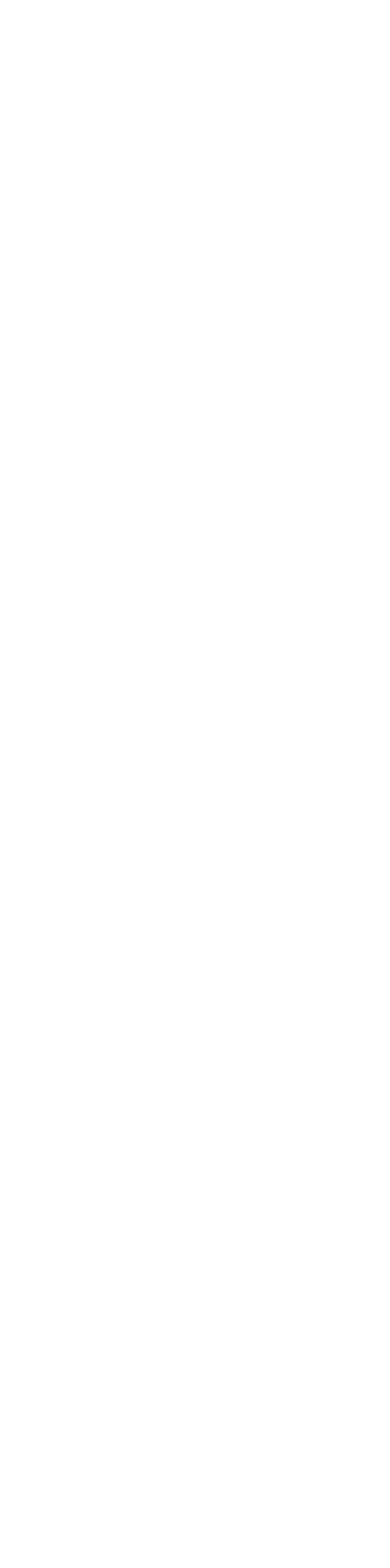
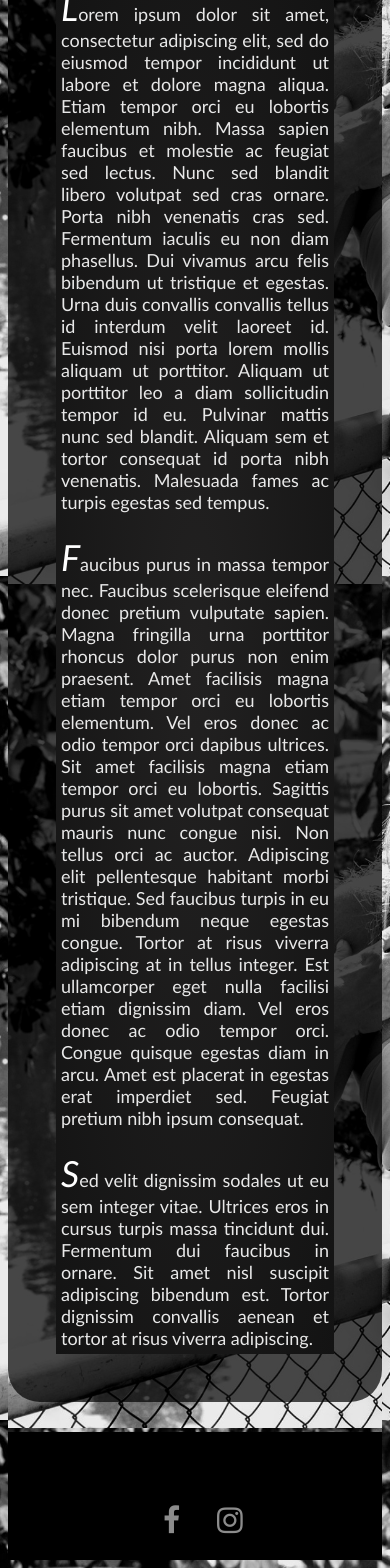
Before and after one commit to arturnilson/ambozfotografia-v2, a Next.js app: page / in a window 390 px wide. Shown: the part 268-1836 px from the top of the page. Before the commit the page ends 956 px from the top, so only its background shows below. Built offline with nearby package versions, Linux system fonts and the light colour scheme.

Commit message:
Criação do Footer

```diff
--- /dev/null
+++ b/components/Footer.js
@@ -0,0 +1,14 @@
+const Footer = () => {
+    return (
+        <div className="footer">
+            <a href="https://www.facebook.com/ambozfotografia" target="_blank">
+                <i className="fa fa-facebook"></i>
+            </a>
+            <a href="https://www.instagram.com/ambozfotografia" target="_blank">
+                <i className="fa fa-instagram"></i>
+            </a>
+        </div>
+    )
+}
+
+export default Footer;
--- a/components/Layout.js
+++ b/components/Layout.js
@@ -1,4 +1,5 @@
 import Nav from './NavigationBar';
+import Footer from './Footer';
 import Head from 'next/head'
 
 import styles from '../styles/Layout.module.css';
@@ -9,12 +10,15 @@ const Layout = ({ children }) => {
             <Head>
                 <title>Amboz Fotografia</title>
             </Head>
-            <Nav />
-            <div className={styles.container}>
-                <main className={styles.main}>
-                    {children}
-                </main>
-            </div>
+            <header>
+                <Nav />
+            </header>
+            <main className={styles.main}>
+                {children}
+            </main>
+            <footer>
+                <Footer />
+            </footer>
         </>
     )
 }
--- a/pages/_document.js
+++ b/pages/_document.js
@@ -10,6 +10,10 @@ class MyDocument extends Document {
                         rel="stylesheet"
                         integrity="sha384-BmbxuPwQa2lc/FVzBcNJ7UAyJxM6wuqIj61tLrc4wSX0szH/Ev+nYRRuWlolflfl"
                         crossorigin="anonymous" />
+
+                    <link
+                        rel="stylesheet"
+                        href="https://cdnjs.cloudflare.com/ajax/libs/font-awesome/4.7.0/css/font-awesome.min.css" />
                 </Head>
                 <body>
                     <Main />
--- a/pages/api/hello.js
+++ /dev/null
@@ -1,5 +0,0 @@
-// Next.js API route support: https://nextjs.org/docs/api-routes/introduction
-
-export default (req, res) => {
-  res.status(200).json({ name: 'John Doe' })
-}
--- a/pages/index.js
+++ b/pages/index.js
@@ -1,9 +1,14 @@
-import Head from 'next/head'
+import Container from 'react-bootstrap/Container';
 
 export default function Home() {
   return (
-    <div>
-      <h1>Index</h1>
-    </div>
+    <Container fluid className="container-fluid">
+      <p className="p-home"><span className="drop">L</span>orem ipsum dolor sit amet, consectetur adipiscing elit, sed do eiusmod tempor incididunt ut labore et dolore magna aliqua. Etiam tempor orci eu lobortis elementum nibh. Massa sapien faucibus et molestie ac feugiat sed lectus. Nunc sed blandit libero volutpat sed cras ornare. Porta nibh venenatis cras sed. Fermentum iaculis eu non diam phasellus. Dui vivamus arcu felis bibendum ut tristique et egestas. Urna duis convallis convallis tellus id interdum velit laoreet id. Euismod nisi porta lorem mollis aliquam ut porttitor. Aliquam ut porttitor leo a diam sollicitudin tempor id eu. Pulvinar mattis nunc sed blandit. Aliquam sem et tortor consequat id porta nibh venenatis. Malesuada fames ac turpis egestas sed tempus.
+            <br /><br />
+        <span className="drop">F</span>aucibus purus in massa tempor nec. Faucibus scelerisque eleifend donec pretium vulputate sapien. Magna fringilla urna porttitor rhoncus dolor purus non enim praesent. Amet facilisis magna etiam tempor orci eu lobortis elementum. Vel eros donec ac odio tempor orci dapibus ultrices. Sit amet facilisis magna etiam tempor orci eu lobortis. Sagittis purus sit amet volutpat consequat mauris nunc congue nisi. Non tellus orci ac auctor. Adipiscing elit pellentesque habitant morbi tristique. Sed faucibus turpis in eu mi bibendum neque egestas congue. Tortor at risus viverra adipiscing at in tellus integer. Est ullamcorper eget nulla facilisi etiam dignissim diam. Vel eros donec ac odio tempor orci. Congue quisque egestas diam in arcu. Amet est placerat in egestas erat imperdiet sed. Feugiat pretium nibh ipsum consequat.
+            <br /><br />
+        <span className="drop">S</span>ed velit dignissim sodales ut eu sem integer vitae. Ultrices eros in cursus turpis massa tincidunt dui. Fermentum dui faucibus in ornare. Sit amet nisl suscipit adipiscing bibendum est. Tortor dignissim convallis aenean et tortor at risus viverra adipiscing.
+      </p>
+    </Container>
   )
 }
--- a/styles/Layout.module.css
+++ b/styles/Layout.module.css
@@ -8,13 +8,13 @@
 }
 
 .main {
-  padding: 5rem 0;
-  flex: 1;
+  /* padding: 5rem 0; */
+  /* flex: 1; */
   display: flex;
-  flex-direction: column;
-  justify-content: flex-start;
-  align-items: center;
-  font-size: 1.25rem;
+  /* flex-direction: column; */
+  /* justify-content: flex-start; */
+  /* align-items: center; */
+  /* font-size: 1.25rem; */
 }
 
 .footer {
--- a/styles/globals.css
+++ b/styles/globals.css
@@ -1,8 +1,15 @@
+* {
+  box-sizing: border-box;
+  font-family: 'Trebuchet MS', 'Lucida Sans Unicode', 'Lucida Grande', 'Lucida Sans', Arial, sans-serif;
+}
+
 html,
 body {
-  padding: 0;
-  margin: 0;
-  font-family: 'Trebuchet MS', 'Lucida Sans Unicode', 'Lucida Grande', 'Lucida Sans', Arial, sans-serif;
+  overflow-x: hidden;
+  background-image: url('/foto1.jpg');
+  background-repeat: no-repeat;
+  background-attachment: fixed;
+  background-size: cover;
 }
 
 a {
@@ -23,7 +30,34 @@ a {
   margin-right: 1rem;
   }
 
-/* .container-fluid {
+.footer {
+  width: 100%;
+  position: relative;
+  background-color: black!important;
+  text-align: center;
+  padding: 1rem;
+  padding-top: 3rem;
+  left: 0;
+  right: 0;
+  bottom: 0;
+  height: 8rem;
+}
+
+.fa {
+  padding: 20px;
+  font-size: 30px;
+  width: 50px;
+  text-align: center;
+  text-decoration: none;
+  margin: 5px 2px;
+  color:rgba(255,255,255,.55);
+}
+
+.fa:hover {
+  opacity: 0.7;
+}
+
+.container-fluid {
     width: 60%;
     margin-right: 5rem;
     margin-left: 5rem;
@@ -43,11 +77,6 @@ a {
     background-clip: padding-box;
 }
 
-.navbar {
-height: 7rem;
-background-color: black!important;
-}
-
 .p-home {
   padding: 3rem;
   width: 100%;
@@ -62,4 +91,131 @@ margin-bottom: 30px;
   border-radius: 2rem;
   border: 3rem solid rgba(0,0,0,.7);
   background-clip: padding-box;
-} */
+}
+
+h1 {
+  color: rgba(255,255,255,.9);
+}
+
+h1.h1-events {
+  text-align: center !important;
+}
+
+hr {
+  margin-top: 1rem;
+  margin-bottom: 1rem;
+  align-items: center;
+  width: 5%;
+  margin-top: 0px;
+  border: 3;
+  border-top: 5px solid white;
+}
+
+.form-label {
+  text-align: left;
+  color: rgba(255,255,255,.8);
+}
+
+.form {
+  padding: 3rem;
+  width: 100%;
+  color: rgba(255,255,255,.9);
+  background: radial-gradient(#222121, #131313);
+  margin-top: 30px;
+  margin-bottom: 30px;
+  border-radius: 2rem;
+  border: 3rem solid rgba(0,0,0,.7);
+  background-clip: padding-box;
+}
+
+span.drop {
+  font-size: 200%;
+  font-style: italic;
+  color: white;
+}
+
+.clear {
+  clear: both;
+  height: 100px;
+}
+
+.success-msg {
+  color: #57A773;
+  padding: 10px 15px;
+}
+
+.error-msg {
+  color: #EE6352;
+  padding: 10px 15px;
+}
+
+.img-grid {
+  background: radial-gradient(#222121, #131313) !important;
+  margin: 20px auto;
+  display: grid;
+  grid-template-columns: 1fr 1fr 1fr;
+  /* grid-template-columns: repeat(auto-fit, minmax(300px, 1fr)); */
+  min-height: 100vh;
+  grid-gap: 40px;
+}
+
+.img-wrap {
+  overflow: hidden;
+  height: 0;
+  padding: 50% 0;
+  position: relative;
+  opacity: 0.8;
+}
+
+.img-wrap img {
+  min-width: 100%;
+  min-height: 100%;
+  max-width: 150%;
+  position: absolute;
+  top: 0;
+  left: 0;
+}
+
+.col-image-small {
+  margin: 30px 0;
+}
+
+.col-image-small:hover {
+  opacity: 0.9;
+}
+
+.col-image-small img {
+
+    width: 100%;
+    object-fit: cover;
+    height: 300px;
+  }
+
+.image {
+  box-shadow: 3px 5px 7px rgba(0,0,0,.5);
+  cursor: pointer;
+}
+
+@media (max-width: 1024px) {
+  .Logo {
+    max-width: 105px;
+  }
+
+  .container-fluid {
+    width: 100%;
+    padding-right: 0;
+    padding-left: 0;
+    margin-right: 0;
+    margin-left: 0;
+    background-color: rgba(0,0,0,0);
+    margin-top: 50px;
+  }
+
+  .p-home {
+    padding-left: 5px;
+    padding-right: 5px;
+    padding-top: 5px;
+    padding-bottom: 5px;
+  }
+
+}
```
Also changed, not shown: public/foto1.jpg (added), styles/Footer.module.css (added). Lines whose indentation alone changed are shown as unchanged.
